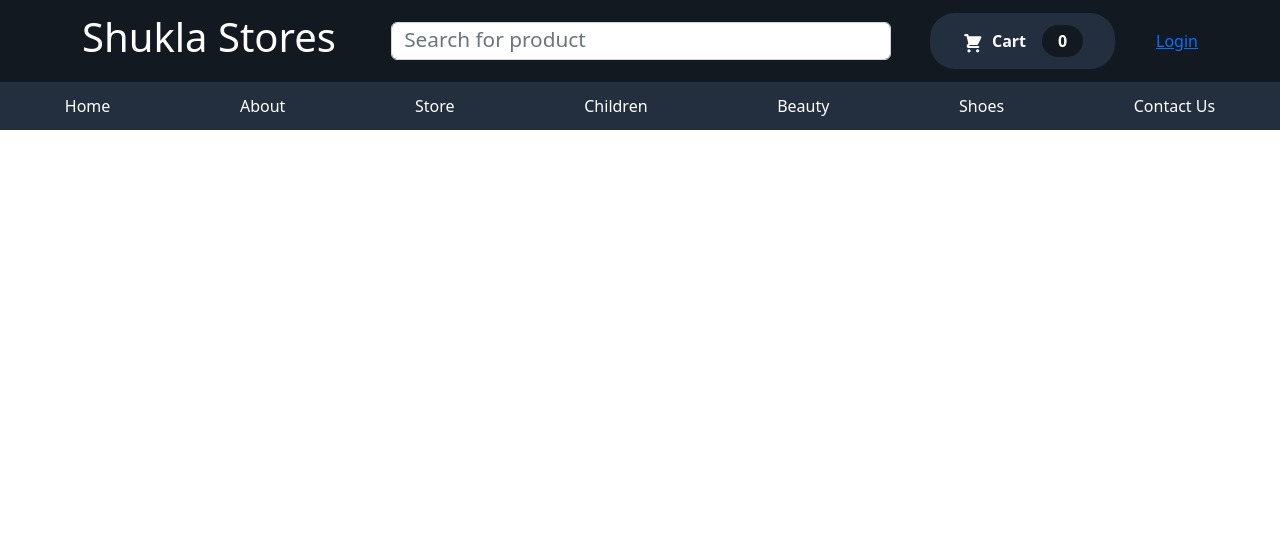
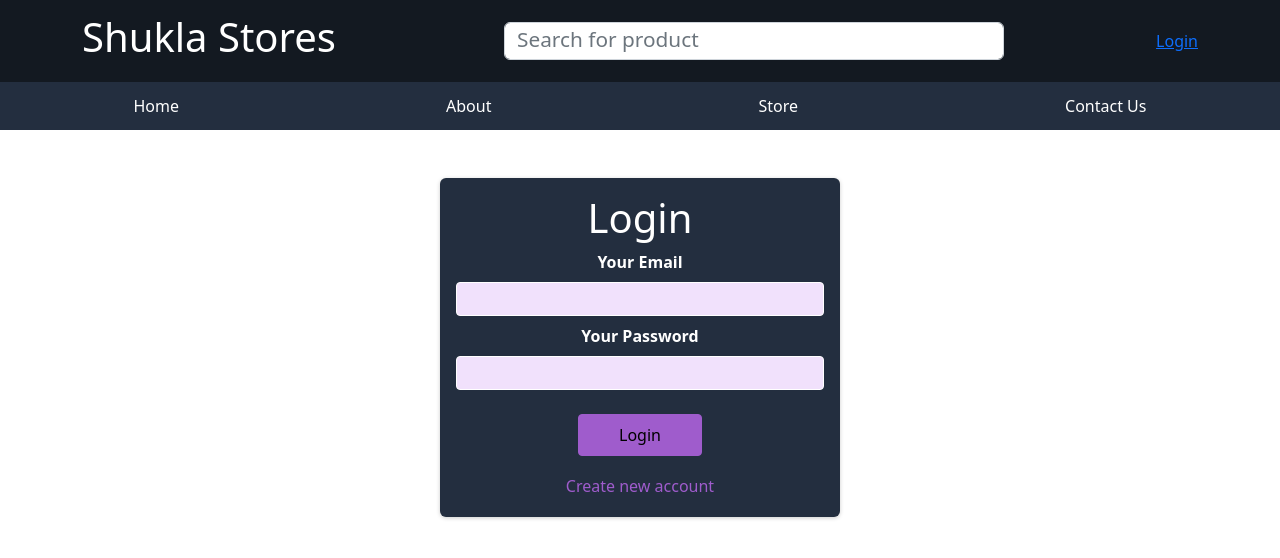
Before and after one commit to kaushlendrashukla/E-Commerce-_Project, a React (Create React App) app: page /login in a window 1280 px wide. Shown: the top 558 px of the page. Built offline with nearby package versions, Linux system fonts and the light colour scheme.

Commit message:
adding the authentication functiionality

```diff
--- a/src/App.js
+++ b/src/App.js
@@ -1,6 +1,6 @@
 import { Route, Switch } from "react-router-dom";
 import Header from "./Components/Header/Header";
-import { useState } from "react";
+import { useState ,useContext } from "react";
 import Cart from "./Components/Cart/Cart";
 import CartProvider from "./Store/CartProvider";
 import About from "./Pages/About";
@@ -8,8 +8,10 @@
 import Store from "./Pages/Store";
 import ContactUs from "./Pages/ContactUs";
 import ProductDetails from "./Pages/ProductDetails";
-
+import Login from "./Authentication/Login";
+import AuthContext from "./Authentication/AuthContext";
 function App() {
+    const authCtx = useContext(AuthContext)
     const [cartIsShown, setCartIsShown] = useState(false)
 
     const showCartHandler = () => {
@@ -24,10 +26,10 @@
 
         <Header onShowCart={showCartHandler} />
     <Switch>
-        <Route path="/home">
+        <Route path="/" exact>
             <Home />
         </Route>
-        <Route path="/Store">
+        <Route path="/Store"  >
             <Store />
         </Route>
         <Route path="/About">
@@ -39,6 +41,9 @@
         <Route path='/productdetails/:productName'>
               <ProductDetails/>
             </Route>
+          {!authCtx.isLoggedIn &&  <Route path='/login'>
+            <Login/>
+            </Route>}
             </Switch>
 
         {cartIsShown && <Cart onClose={hideCartHandler} />}
--- /dev/null
+++ b/src/Authentication/AuthContext.js
@@ -0,0 +1,36 @@
+import React, { useState } from "react"
+
+const AuthContext = React.createContext({
+token: "",
+isLoggedIn: false,
+login: (token) => {},
+logout: () => {}
+})
+
+export const AuthContextprovider = props => {
+
+  const [token, setToken] =  useState(localStorage.getItem('token'))
+  const userIsLoggedIn = !!token;
+  const loginHandler = (token) => {
+
+    setToken(token)
+    localStorage.setItem('token', token)
+  }
+  const logoutHandler = () => {
+    setToken(null)
+    localStorage.removeItem('token')
+  }
+  const contextValue = {
+    token: token,
+    isLoggedIn: userIsLoggedIn,
+    login: loginHandler,
+    logout: logoutHandler
+  }
+  console.log(contextValue)
+    return <AuthContext.Provider value ={contextValue}>
+        {props.children}
+    </AuthContext.Provider>
+}
+
+
+export default AuthContext;
--- /dev/null
+++ b/src/Authentication/Login.js
@@ -0,0 +1,97 @@
+import { useRef, useState, useContext } from 'react';
+import { useHistory } from 'react-router-dom';
+import AuthContext from './AuthContext';
+
+import classes from './Login.module.css';
+
+const Login = () => {
+
+const emailInputRef = useRef();
+const passwordInputRef = useRef();
+const authCtx = useContext(AuthContext)
+const history = useHistory();
+
+  const [isLogin, setIsLogin] = useState(true);
+  const [isLoading, setIsLoading] =useState(false);
+
+  const switchAuthModeHandler = () => {
+    setIsLogin((prevState) => !prevState);
+  };
+
+  const submitHandler = (event) => {
+    event.preventDefault()
+const enteredEmail = emailInputRef.current.value;
+const enteredPassword = passwordInputRef.current.value;
+setIsLoading(true)
+let url;
+if(isLogin){
+  url = "https://identitytoolkit.googleapis.com/v1/accounts:signInWithPassword?key=AIzaSyBWSS3XN_E1xvIXEOThRk9X6SqgWpzUdRw"
+
+}
+else {
+  url = 'https://identitytoolkit.googleapis.com/v1/accounts:signUp?key=AIzaSyBWSS3XN_E1xvIXEOThRk9X6SqgWpzUdRw'
+
+
+}
+fetch(url,{
+    method: 'POST',
+    body: JSON.stringify({
+      email: enteredEmail,
+      password: enteredPassword,
+      returnSecureToken: true
+    }),
+    headers: {
+     'Content-Type': "application/json"
+    }
+  }).then(res => {
+    setIsLoading(false)
+    if(res.ok) {
+return res.json()
+    } else {
+      res.json().then(data => {
+        let errorMessage = "Authentication Error"
+        if(data && data.error && data.error.message){
+        errorMessage = data.error.message
+        console.log(data)
+        }
+        alert(errorMessage)
+        throw new Error(errorMessage)
+      })
+    }
+  }).then(data => {
+    authCtx.login(data.idToken);
+    history.replace('/')
+  }).catch(err => {
+    alert(err.message)
+  })
+  }
+
+  return (
+    <section className={classes.auth}>
+      <h1>{isLogin ? 'Login' : 'Sign Up'}</h1>
+      <form onSubmit={submitHandler}>
+        <div className={classes.control}>
+          <label htmlFor='email'>Your Email</label>
+          <input type='email' id='email' required ref={emailInputRef}/>
+        </div>
+        <div className={classes.control}>
+          <label htmlFor='password'>Your Password</label>
+          <input type='password' id='password' required ref={passwordInputRef} />
+        </div>
+        <div className={classes.actions}>
+         { !isLoading && <button>{isLogin ? 'Login' : 'Create Account'}</button>}
+         {isLoading &&  <p>sending request</p>}
+          <button
+            type='button'
+            className={classes.toggle}
+            onClick={switchAuthModeHandler}
+          >
+            {isLogin ? 'Create new account' : 'Login with existing account'}
+          </button>
+        </div>
+      </form>
+    </section>
+  );
+};
+
+export default Login;
--- /dev/null
+++ b/src/Authentication/Login.module.css
@@ -0,0 +1,72 @@
+.auth {
+    margin: 3rem auto;
+    width: 95%;
+    max-width: 25rem;
+    border-radius: 6px;
+    background-color: RGB(35 46 63);
+    box-shadow: 0 1px 4px rgba(0, 0, 0, 0.2);
+    padding: 1rem;
+    text-align: center;
+  }
+
+  .auth h1 {
+    text-align: center;
+    color: white;
+  }
+
+  .control {
+    margin-bottom: 0.5rem;
+  }
+
+  .control label {
+    display: block;
+    color: white;
+    font-weight: bold;
+    margin-bottom: 0.5rem;
+  }
+
+  .control input {
+    font: inherit;
+    background-color: #f1e1fc;
+    color: #38015c;
+    border-radius: 4px;
+    border: 1px solid white;
+    width: 100%;
+    text-align: left;
+    padding: 0.25rem;
+  }
+
+  .actions {
+    margin-top: 1.5rem;
+    display: flex;
+    flex-direction: column;
+    align-items: center;
+  }
+
+  .actions button {
+    cursor: pointer;
+    font: inherit;
+    color: black;
+    background-color: #9f5ccc;
+    border: 1px solid #9f5ccc;
+    border-radius: 4px;
+    padding: 0.5rem 2.5rem;
+  }
+
+  .actions button:hover {
+    background-color:#131921;
+    border-color: #873abb;
+  }
+
+  .actions .toggle {
+    margin-top: 1rem;
+    background-color: transparent;
+    color: #9f5ccc;
+    border: none;
+    padding: 0.15rem 1.5rem;
+  }
+
+  .actions .toggle:hover {
+    background-color: transparent;
+    color: #ae82cc;
+  }
--- a/src/Components/Header/Header.js
+++ b/src/Components/Header/Header.js
@@ -1,10 +1,17 @@
-import React, { Fragment } from "react";
+import React, { Fragment , useContext} from "react";
 import { Container, Navbar, Nav, FormControl, Button } from "react-bootstrap"
 import CartIconButton from "../Cart/CartIconButton";
 import Navigation from "./Navigation";
 import { NavLink } from "react-router-dom";
+import classes from "./Header.module.css"
+import AuthContext from "../../Authentication/AuthContext";
 const Header = props => {
+
+  const authCtx = useContext(AuthContext)
+  const logoutHandler = () =>{ authCtx.logout()}
+  const isLoggedIn = authCtx.isLoggedIn;
   return (
+
     <div>
 
       <Navbar style={{ backgroundColor: "#131921" }} variant="dark" expand="lg">
@@ -16,8 +23,12 @@
               </FormControl>
             </Navbar.Text>
 
-          <CartIconButton onClick={props.onShowCart}/>
-          <NavLink className="login" to='/login'>Login</NavLink>
+        { isLoggedIn && <CartIconButton onClick={props.onShowCart}/>}
+       { !isLoggedIn &&   <NavLink className="login" to='/login'>Login</NavLink>}
+          {/* <NavLink className="logout" to='/logout'>Logout</NavLink> */}
+          {  isLoggedIn &&
+            <button className={classes.button} onClick={logoutHandler}>Logout</button>
+          }
         </Container>
 
       </Navbar>
--- /dev/null
+++ b/src/Components/Header/Header.module.css
@@ -0,0 +1,20 @@
+
+.button {
+    font: inherit;
+    background-color: transparent;
+    border: 1px solid white;
+    color: white;
+    font-weight: bold;
+    padding: 0.5rem 1.5rem;
+    border-radius: 6px;
+    cursor: pointer;
+  }
+
+  .header a:hover {
+    color: #c291e2;
+  }
+
+  .header button:hover {
+    background-color: #c291e2;
+    color: #38015c;
+  }
--- a/src/Components/Header/Navigation.js
+++ b/src/Components/Header/Navigation.js
@@ -3,24 +3,20 @@
 import { NavLink } from "react-router-dom";
 
 const Navigation = () => {
-    // return <Navbar style={{ marginRight: -98, marginLeft: -105 }} variant="dark">
 
       return(
 
           <div className={classes.header} >
 
-               <div className={classes.box}> <NavLink to="/home">Home </NavLink> </div>
+               <div className={classes.box}> <NavLink to="/">Home </NavLink> </div>
                <div className={classes.box}> <NavLink to="About" >About</NavLink> </div>
                <div className={classes.box}> <NavLink to="store" >Store</NavLink></div>
-               <div className={classes.box}> <Nav.Link href="#Children">Children</Nav.Link></div>
-               <div className={classes.box}> <Nav.Link href="#Beauty">Beauty</Nav.Link></div>
-               <div className={classes.box}> <Nav.Link to="/productdetails/:productName">Shoes</Nav.Link></div>
+
                <div className={classes.box}> <NavLink to="contactUs">Contact Us</NavLink></div>
 
                </div>
       )
 
-    // </Navbar>
 
 }
 export default Navigation;
--- a/src/index.js
+++ b/src/index.js
@@ -4,7 +4,9 @@
 //import './index.css';
 import App from './App';
 import 'bootstrap/dist/css/bootstrap.min.css';
+import { AuthContextprovider } from './Authentication/AuthContext';
 
 const root = ReactDOM.createRoot(document.getElementById('root'));
-root.render(
-<BrowserRouter><App /></BrowserRouter>);
+root.render(<AuthContextprovider>
+<BrowserRouter><App /></BrowserRouter>
+</AuthContextprovider>);
```
Also changed, not shown: src/Pages/Login.js (deleted).
